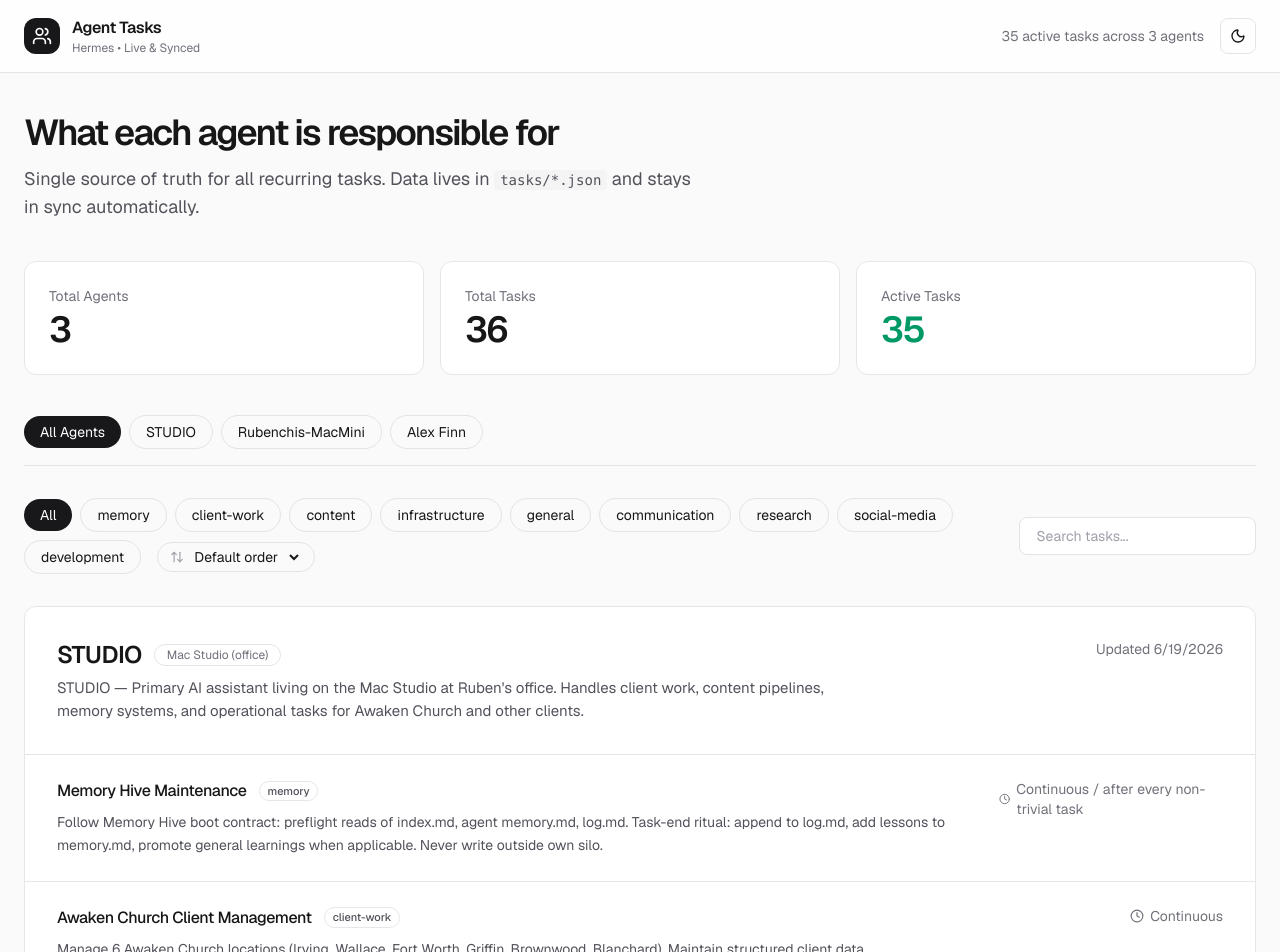
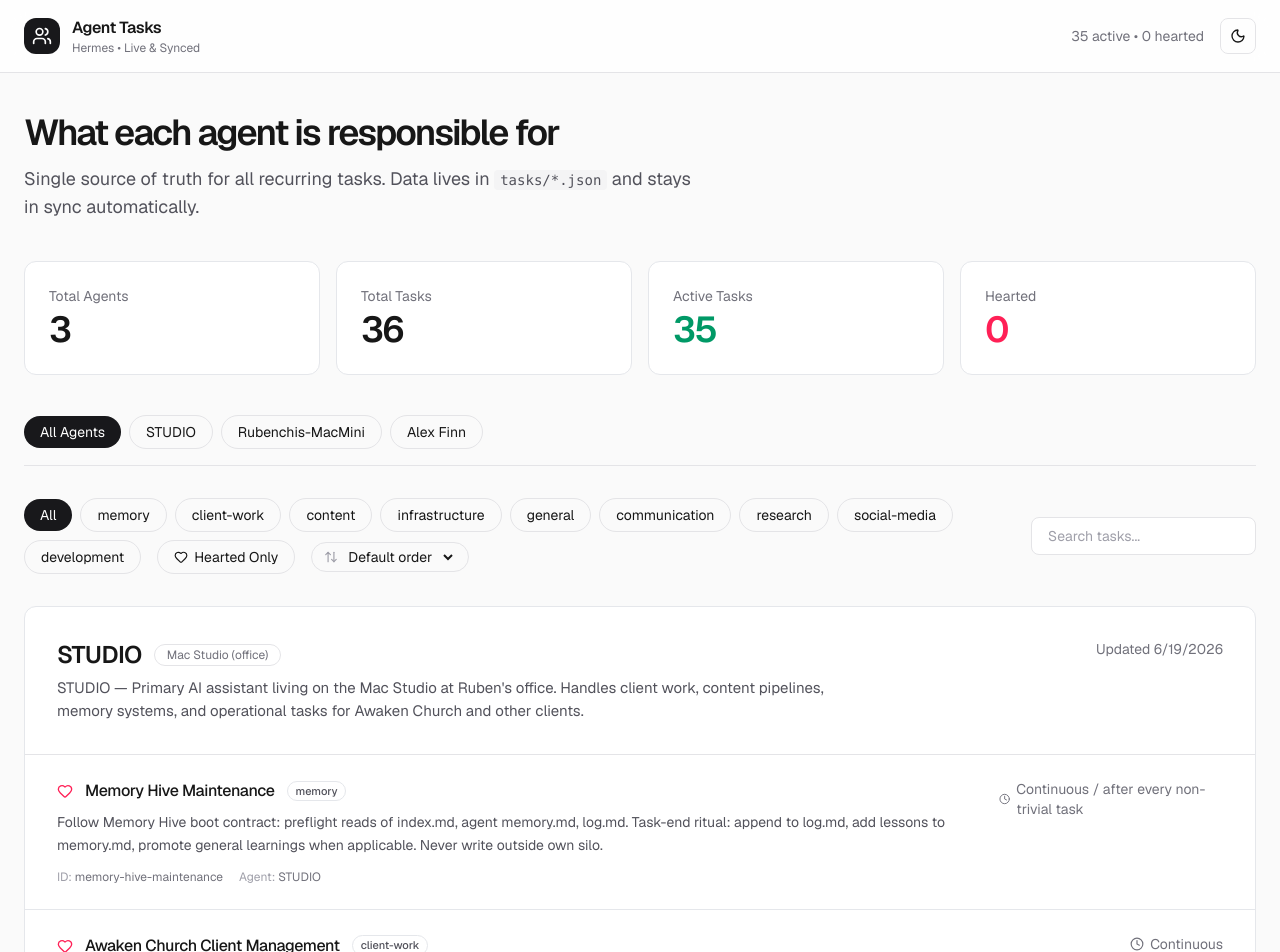
Before and after one commit to rubengarciajr/agent-tasks-dashboard, a Next.js app: page / in a window 1280 px wide. Shown: the top 952 px of the page. Built offline with nearby package versions, Linux system fonts and the light colour scheme.

Commit message:
feat: heart/favorite system for tasks with localStorage persistence, color change, hearted-only filter, and ID + Agent display

```diff
--- a/app/page.tsx
+++ b/app/page.tsx
@@ -1,7 +1,7 @@
 "use client";
 
-import React, { useState } from "react";
-import { Moon, Sun, Users, Clock, ArrowUpDown } from "lucide-react";
+import React, { useState, useEffect } from "react";
+import { Moon, Sun, Users, Clock, ArrowUpDown, Heart } from "lucide-react";
 import { useTheme } from "next-themes";
 
 // Import task data (source of truth)
@@ -52,7 +52,24 @@ export default function AgentDashboard() {
   const [selectedCategory, setSelectedCategory] = useState<string>("All");
   const [searchTerm, setSearchTerm] = useState("");
   const [sortMode, setSortMode] = useState<SortMode>("default");
-  const [selectedAgent, setSelectedAgent] = useState<string | null>(null); // null = show all
+  const [selectedAgent, setSelectedAgent] = useState<string | null>(null);
+  const [showHeartedOnly, setShowHeartedOnly] = useState(false);
+  const [heartedTasks, setHeartedTasks] = useState<Record<string, boolean>>({});
+
+  // Load hearts from localStorage
+  useEffect(() => {
+    const saved = localStorage.getItem("heartedTasks");
+    if (saved) {
+      setHeartedTasks(JSON.parse(saved));
+    }
+  }, []);
+
+  // Save hearts to localStorage
+  const toggleHeart = (taskId: string) => {
+    const newHearted = { ...heartedTasks, [taskId]: !heartedTasks[taskId] };
+    setHeartedTasks(newHearted);
+    localStorage.setItem("heartedTasks", JSON.stringify(newHearted));
+  };
 
   // Apply filters
   let filteredAgents = rawAgents
@@ -67,10 +84,12 @@ export default function AgentDashboard() {
         const matchesSearch =
           task.name.toLowerCase().includes(searchTerm.toLowerCase()) ||
           task.description.toLowerCase().includes(searchTerm.toLowerCase());
-        return matchesCategory && matchesSearch;
+        const matchesHearted = !showHeartedOnly || heartedTasks[task.id];
+        return matchesCategory && matchesSearch && matchesHearted;
       });
       return { ...agent, tasks: filteredTasks };
-    });
+    })
+    .filter((agent) => agent.tasks.length > 0); // hide empty agents when filtering
 
   // Apply sorting by agent_id
   if (sortMode === "id-asc") {
@@ -88,6 +107,7 @@ export default function AgentDashboard() {
     (sum, a) => sum + a.tasks.filter((t) => (t.status ?? "active") === "active").length,
     0
   );
+  const heartedCount = Object.values(heartedTasks).filter(Boolean).length;
 
   return (
     <div className="min-h-screen">
@@ -108,7 +128,7 @@ export default function AgentDashboard() {
 
           <div className="flex items-center gap-4">
             <div className="hidden text-sm text-zinc-500 dark:text-zinc-400 sm:block">
-              {activeTasks} active tasks across {rawAgents.length} agents
+              {activeTasks} active • {heartedCount} hearted
             </div>
 
             <button
@@ -142,7 +162,7 @@ export default function AgentDashboard() {
         </div>
 
         {/* Stats */}
-        <div className="mb-10 grid grid-cols-2 gap-4 sm:grid-cols-3">
+        <div className="mb-10 grid grid-cols-2 gap-4 sm:grid-cols-4">
           <div className="card p-6">
             <div className="text-sm text-zinc-500 dark:text-zinc-400">Total Agents</div>
             <div className="mt-1 text-4xl font-semibold tracking-tighter">{rawAgents.length}</div>
@@ -155,6 +175,12 @@ export default function AgentDashboard() {
             <div className="text-sm text-zinc-500 dark:text-zinc-400">Active Tasks</div>
             <div className="mt-1 text-4xl font-semibold tracking-tighter text-emerald-600 dark:text-emerald-500">
               {activeTasks}
+            </div>
+          </div>
+          <div className="card p-6">
+            <div className="text-sm text-zinc-500 dark:text-zinc-400">Hearted</div>
+            <div className="mt-1 text-4xl font-semibold tracking-tighter text-rose-500">
+              {heartedCount}
             </div>
           </div>
         </div>
@@ -186,10 +212,10 @@ export default function AgentDashboard() {
           ))}
         </div>
 
-        {/* Divider under toggles */}
+        {/* Divider */}
         <div className="mb-8 border-t border-zinc-200 dark:border-zinc-800" />
 
-        {/* Filters + Sort */}
+        {/* Filters + Sort + Hearted Toggle */}
         <div className="mb-8 flex flex-col gap-4 sm:flex-row sm:items-center sm:justify-between">
           <div className="flex flex-wrap items-center gap-2">
             <button
@@ -215,6 +241,19 @@ export default function AgentDashboard() {
                 {cat}
               </button>
             ))}
+
+            {/* Hearted Filter */}
+            <button
+              onClick={() => setShowHeartedOnly(!showHeartedOnly)}
+              className={`ml-2 flex items-center gap-1.5 rounded-full px-4 py-1.5 text-sm transition-all ${
+                showHeartedOnly
+                  ? "bg-rose-600 text-white"
+                  : "border border-zinc-200 hover:bg-zinc-100 dark:border-zinc-800 dark:hover:bg-zinc-900"
+              }`}
+            >
+              <Heart className={`h-3.5 w-3.5 ${showHeartedOnly ? "fill-white" : ""}`} />
+              Hearted Only
+            </button>
 
             {/* Sort by ID */}
             <div className="ml-2 flex items-center gap-1.5 rounded-full border border-zinc-200 px-3 py-1 text-sm dark:border-zinc-800">
@@ -242,7 +281,8 @@ export default function AgentDashboard() {
 
         {/* Agents Grid */}
         <div className="space-y-8">
-          {filteredAgents.map((agent) => (
+          {filteredAgents.length > 0 ? (
+            filteredAgents.map((agent) => (
               <div key={agent.agent_id} className="card overflow-hidden">
                 <div className="flex flex-col gap-2 border-b border-zinc-200 p-8 dark:border-zinc-800 sm:flex-row sm:items-start sm:justify-between">
                   <div>
@@ -272,8 +312,9 @@ export default function AgentDashboard() {
 
                 {/* Tasks */}
                 <div className="divide-y divide-zinc-200 dark:divide-zinc-800">
-                {agent.tasks.length > 0 ? (
-                  agent.tasks.map((task) => (
+                  {agent.tasks.map((task) => {
+                    const isHearted = !!heartedTasks[task.id];
+                    return (
                       <div
                         key={task.id}
                         className="task-row px-8 py-6 hover:bg-zinc-50/50 dark:hover:bg-zinc-900/30"
@@ -281,6 +322,17 @@ export default function AgentDashboard() {
                         <div className="flex flex-col gap-3 sm:flex-row sm:items-start sm:justify-between">
                           <div className="flex-1">
                             <div className="flex items-center gap-3">
+                              <button
+                                onClick={() => toggleHeart(task.id)}
+                                className="text-rose-500 transition-colors hover:text-rose-600"
+                                aria-label={isHearted ? "Unheart task" : "Heart task"}
+                              >
+                                <Heart
+                                  className={`h-4 w-4 transition-all ${
+                                    isHearted ? "fill-rose-500" : "fill-transparent"
+                                  }`}
+                                />
+                              </button>
                               <div className="font-medium tracking-tight">{task.name}</div>
                               {task.category && (
                                 <span className="badge">{task.category}</span>
@@ -294,6 +346,15 @@ export default function AgentDashboard() {
                             <p className="mt-2 text-sm leading-relaxed text-zinc-600 dark:text-zinc-400">
                               {task.description}
                             </p>
+                            {/* ID + Agent Info */}
+                            <div className="mt-3 flex flex-wrap gap-x-4 gap-y-1 text-xs text-zinc-500 dark:text-zinc-400 font-mono">
+                              <div>
+                                <span className="text-zinc-400 dark:text-zinc-500">ID:</span> {task.id}
+                              </div>
+                              <div>
+                                <span className="text-zinc-400 dark:text-zinc-500">Agent:</span> {agent.agent_name || agent.agent_id}
+                              </div>
+                            </div>
                           </div>
 
                           <div className="flex flex-col items-start gap-1.5 text-sm text-zinc-500 dark:text-zinc-400 sm:w-56 sm:items-end">
@@ -309,22 +370,22 @@ export default function AgentDashboard() {
                           </div>
                         </div>
                       </div>
+                    );
+                  })}
+                </div>
+              </div>
             ))
           ) : (
-                  <div className="px-8 py-10 text-center text-sm text-zinc-500">
-                    No tasks match the current filters.
+            <div className="py-16 text-center text-zinc-500">
+              No tasks match your current filters.
             </div>
           )}
-              </div>
-            </div>
-          ))}
         </div>
 
         {/* Footer note */}
         <div className="mt-16 border-t border-zinc-200 pt-8 text-center text-sm text-zinc-500 dark:border-zinc-800 dark:text-zinc-400">
-          This dashboard is driven 100% by the JSON files in{" "}
-          <code className="font-mono text-xs">~/Desktop/Hermes/tasks/</code>.{" "}
-          Update the JSONs locally and the dashboard stays in sync.
+          Hearts are saved in your browser. This dashboard is driven 100% by the JSON files in{" "}
+          <code className="font-mono text-xs">~/Desktop/Hermes/tasks/</code>.
         </div>
       </div>
     </div>
```
Lines whose indentation alone changed are shown as unchanged.
